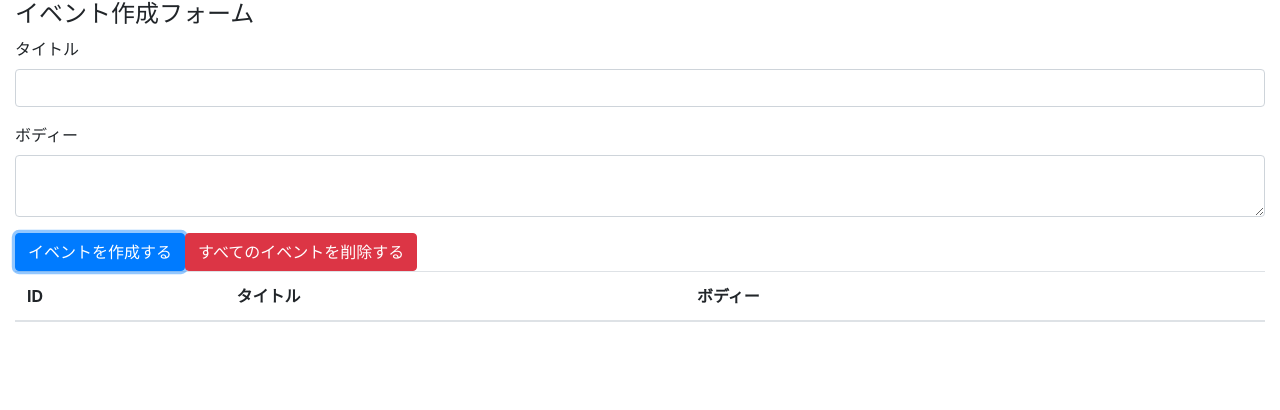
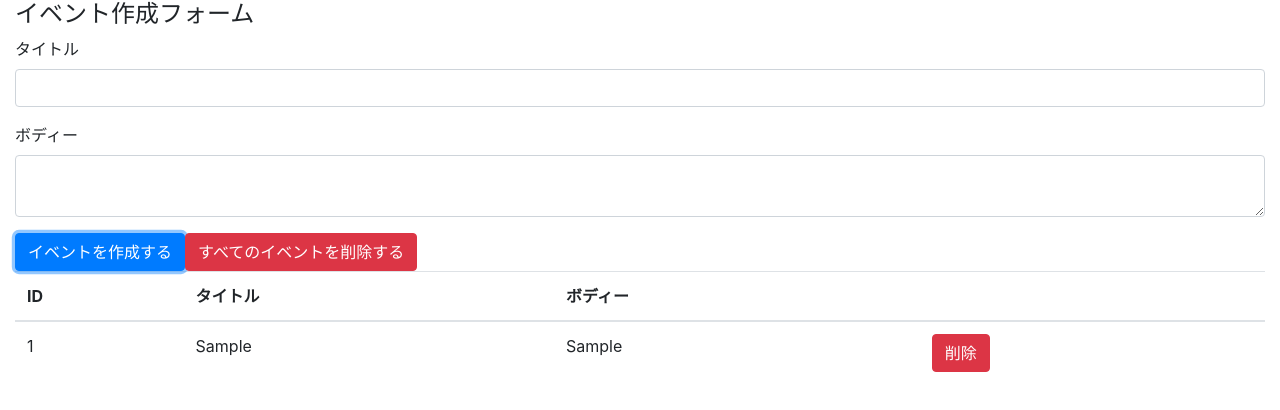
Before and after one commit to morry48/react-hooks-redux, a React (Create React App) app: page / in a window 1280 px wide. Both pictures are taken after typing "Sample", "Sample" into the empty fields and a click on the button "イベントを作成する". Shown: the top 410 px of the page. Built offline with nearby package versions, Linux system fonts and the light colour scheme.

Commit message:
display events, refactor

```diff
--- a/src/components/App.js
+++ b/src/components/App.js
@@ -1,5 +1,7 @@
 import React, { useReducer, useState } from 'react';
 import 'bootstrap/dist/css/bootstrap.min.css';
+
+import Event from '../components/Event'
 import reducer from '../reducers/index';
 
 const App =() => {
@@ -17,7 +19,6 @@
     setTitle('')
     setBody('')
   }
-  console.log({state});
 
   return (
     <div className="container-fluid">
@@ -45,7 +46,7 @@
           </tr>
         </thead>
         <tbody>
-
+          { state.map((event, index) => (<Event key={index} event={event} dispatch={dispatch} />)) }
         </tbody>
       </table>
     </div>
--- /dev/null
+++ b/src/components/Event.js
@@ -0,0 +1,19 @@
+import React from 'react';
+
+const Event = ({ dispatch, event }) => {
+    const id = event.id
+    const  handleClickDeleteButton = () => {
+      dispatch({ type: 'DELETE_EVENT', id })
+    }
+
+    return(
+      <tr>
+        <td>{event.id}</td>
+        <td>{event.title}</td>
+        <td>{event.body}</td>
+        <td><button type="button" className="btn btn-danger" onClick={handleClickDeleteButton}>削除</button></td>
+      </tr>
+    )
+}
+
+export default Event;
--- a/src/reducers/index.js
+++ b/src/reducers/index.js
@@ -18,7 +18,7 @@
             const id = length === 0 ? 1 : state[length - 1 ].id + 1
             return [...state, { id, ...event }]
         case 'DELETE_EVENT':
-            return state
+            return state.filter(event => event.id !== action.id)
         case 'DELETE_ALL_EVENTS':
             return []
         default:
```
